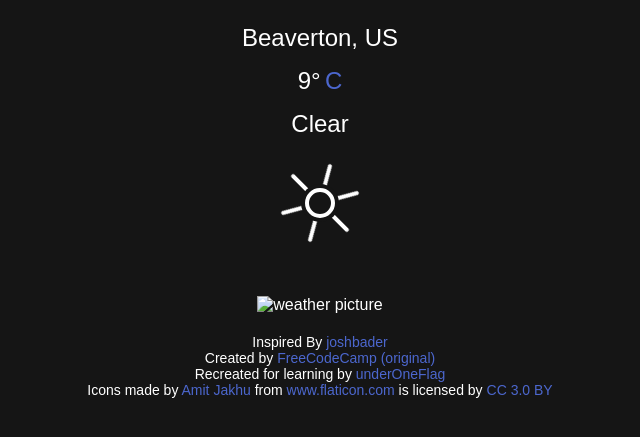
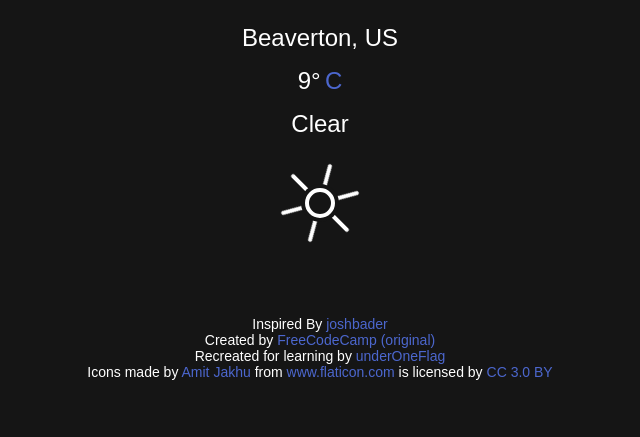
Before and after one commit to underOneFlag/Show-the-Local-Weather, a plain HTML site: page index.html in a window 1280 px wide. Shown: the part 215-652 px from the top of the page, without its empty margins (320-960 px from the left). Drawn offline with Linux system fonts and the light colour scheme.

Commit message:
Update index.html

```diff
--- a/index.html
+++ b/index.html
@@ -22,7 +22,7 @@
       <div class="ray3 rays"></div>
     </div>
     <figure>
-      <img src="" alt="weather picture"/>
+      <!--<img src="#" alt="weather picture"/>-->
     </figure>
   </main>
   <footer>
```
